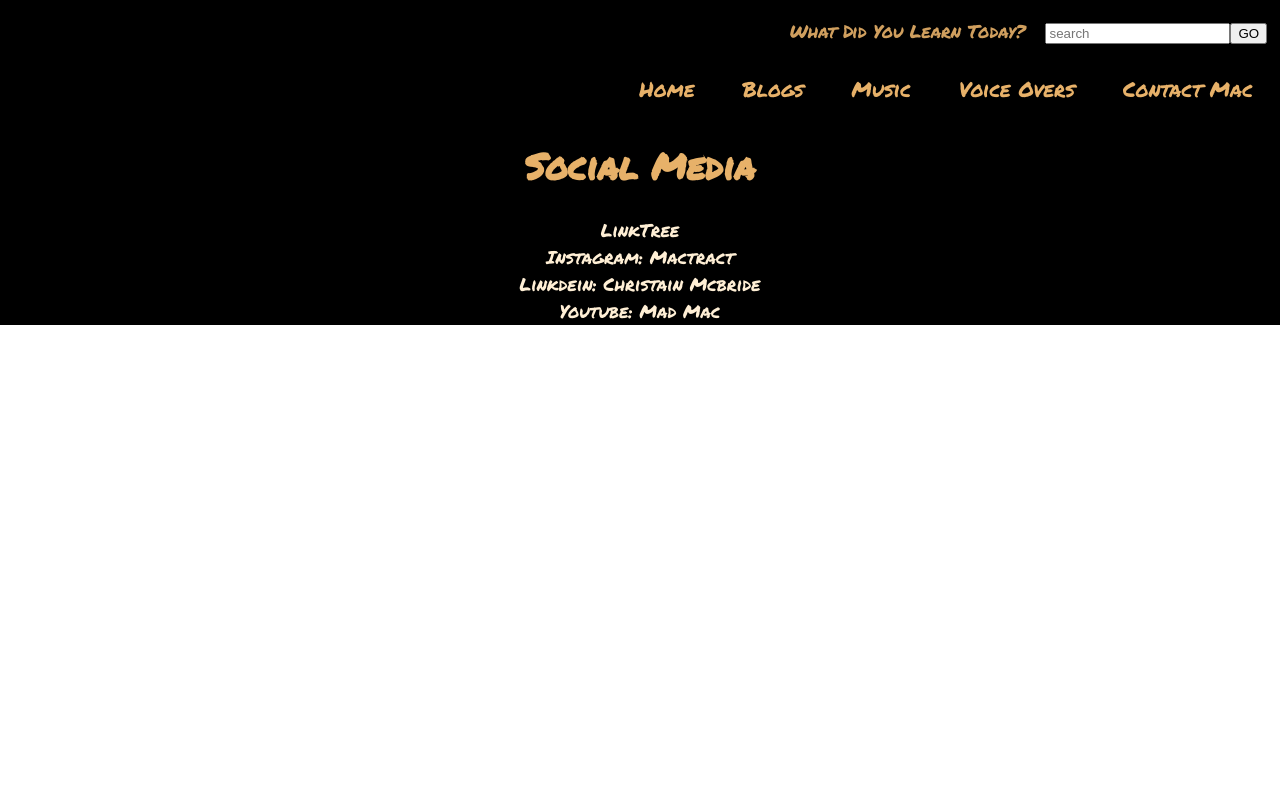
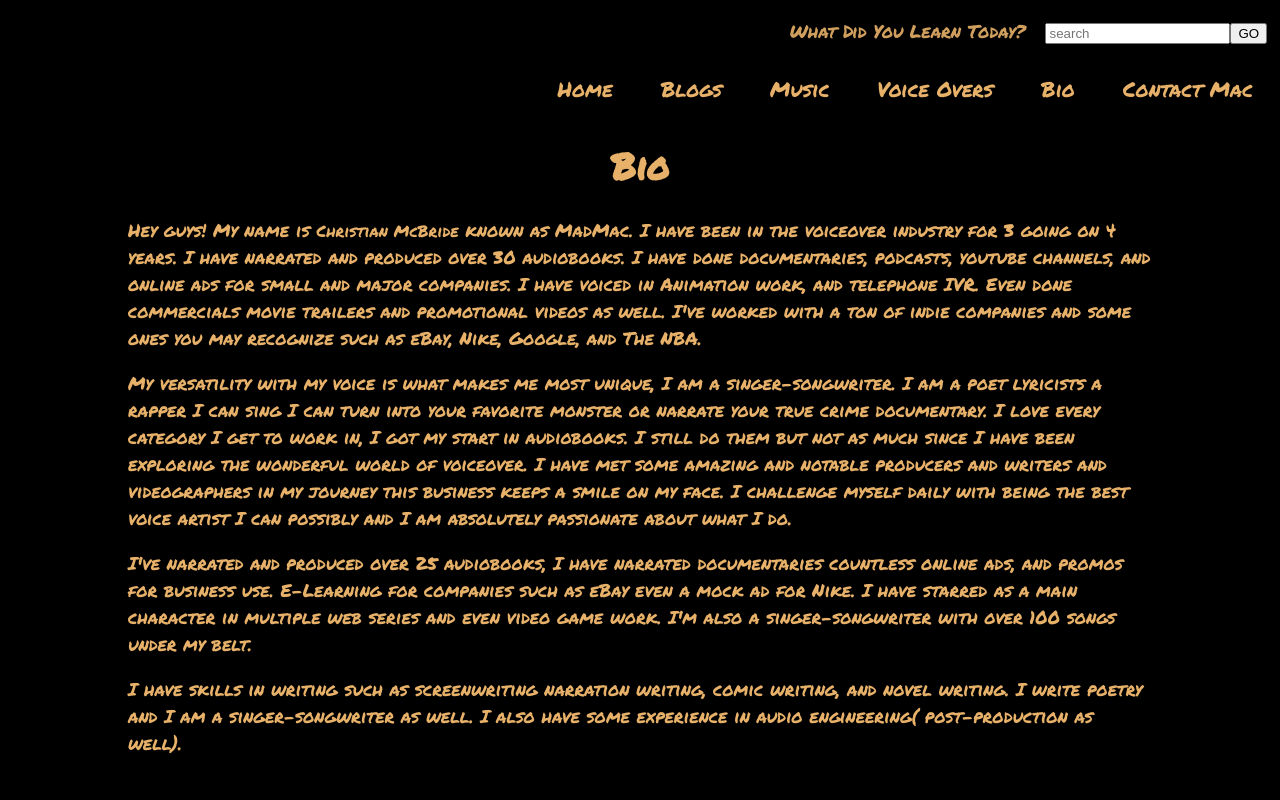
Before and after one commit to Derriel94/superiormindsremake, a React (Vite) app: page /bio in a window 1280 px wide. Shown: the top 800 px of the page. Built offline with nearby package versions, Linux system fonts and the light colour scheme.

Commit message:
finished creating base template for redesign

```diff
--- a/src/App.css
+++ b/src/App.css
@@ -1,4 +1,3 @@
-
 #root {
 
   font-size: 18px;
@@ -6,11 +5,16 @@
    --homeblue: rgba(52,107,201, 1);
    --homegold: rgba(231,177,105,1);
    color:var(--homegold);
-
+}
+body {
+  background-color: black;
 }
 
 .app{
-    background: black;
+    background-color: black;
+    height: 100vh;
+    display: flex;
+    flex-direction: column;
 }
 
 .header {
@@ -89,6 +93,7 @@
 }
 .mainimg{
   box-shadow: inset 20px 20px 20px 20px black;
+ overflow-x: hidden;
 
 }
 .blogs {
@@ -263,6 +268,8 @@
   border-radius: 20px;
   box-shadow: 0px 0px 5px 5px white;
   max-width: 100%;
+  position: relative;
+  z-index: 1;
 }
 
 .slider button {
@@ -317,12 +324,31 @@
   }
 
 }
+
 .Voiceover {
   text-align: center;
 }
+.Bio {
 
+}
+.contact {
+  display: flex;
+  flex-direction: column;
+  justify-content: space-between;
+}
+.contact div textArea{
+
+  height: 200px;
+  width: 300px;
+}
 
 .footer {
+  margin-top: auto;
+  position: relative;
+  z-index: 0;
+  left: 0;
+  right: 0;
+  bottom: 0;
   background-color: black;
 /*  text-align: center;*/
  display: grid;
--- a/src/App.tsx
+++ b/src/App.tsx
@@ -53,7 +53,7 @@
           <a href="https://www.instagram.com/macstract/?hl=af"
            target="_blank"
            rel="noreferrer"
-           style={{textDecoration: "none", color: "papayawhip"}}>Instagram: Mactract
+           style={{textDecoration: "none", color: "papayawhip"}}>Instagram: Macstract
            </a>
         </div>
         <div>
--- a/src/components/Nav.tsx
+++ b/src/components/Nav.tsx
@@ -48,6 +48,11 @@
 		    		animate={{x: 0}}
 		    		transition={{delay: .6, duration: 1, type: "spring", bounce: .2}}
 					><NavLink id="link" to="/voiceover">Voice Overs</NavLink></motion.div>
+					<motion.div
+					initial={{x: -130}}
+		    		animate={{x: 0}}
+		    		transition={{delay: .7, duration: 1, type: "spring", bounce: .2}}
+					><NavLink id="link" to="/bio">Bio</NavLink></motion.div>
 	      			<motion.div
 					initial={{x: -130}}
 		    		animate={{x: 0}}
@@ -65,6 +70,7 @@
 					<div><NavLink id="link" to="/blogs">Blogs</NavLink></div>
 					<div><NavLink id="link" to="/music">Music</NavLink></div>
 					<div><NavLink id="link" to="/voiceover">Voice Overs</NavLink></div>
+					<div><NavLink id="link" to="/bio">Bio</NavLink></div>
 	      			<div><NavLink id="link" to="/contact">Contact Mac</NavLink></div>
 	      		</motion.div>
 	      	</div>
--- /dev/null
+++ b/src/pages/Bio.tsx
@@ -0,0 +1,45 @@
+import {useState} from "react";
+import { motion } from "framer-motion";
+import {Link} from "react-router-dom";
+
+const Bio = ({}: RouterProps) => {
+
+	return (
+		<div style={{textAlign: "left", margin: "0 10%"}} className="Bio">
+				<h1 style={{textAlign: "center"}}>Bio</h1>
+        <p>Hey guys! My name is <span style={{fontSize: "1rem"}}>Christian McBride</span> known as MadMac.
+          I have been in the voiceover industry for 3 going on 4 years.
+          I have narrated and produced over 30 audiobooks.
+          I have done documentaries, podcasts, youtube channels,
+          and online ads for small and major companies.
+          I have voiced in Animation work, and telephone IVR.
+          Even done commercials movie trailers and promotional videos as well.
+          I've worked with a ton of indie companies and some ones you may recognize such as eBay, Nike, Google, and The NBA.</p>
+
+          <p>My versatility with my voice is what makes me most unique,
+          I am a singer-songwriter.
+          I am a poet lyricists a rapper I can sing I can turn into your favorite
+          monster or narrate your true crime documentary.
+          I love every category I get to work in, I got my start in audiobooks.
+          I still do them but not as much since I have been exploring the wonderful world of voiceover.
+          I have met some amazing and notable producers and writers and videographers in my journey this business keeps a smile on my face.
+          I challenge myself daily with being the best voice artist I can possibly and I am absolutely passionate about what I do.</p>
+        <p>
+          I've narrated and produced over 25 audiobooks,
+          I have narrated documentaries countless online ads,
+          and promos for business use.
+          E-Learning for companies such as eBay even a mock ad for Nike.
+          I have starred as a main character in multiple web series and even video game work.
+          I'm also a singer-songwriter with over 100 songs under my belt.
+          </p>
+          <p>
+          I have skills in writing such as screenwriting narration writing,
+          comic writing, and novel writing.
+          I write poetry and I am a singer-songwriter as well.
+          I also have some experience in audio engineering( post-production as well).
+				</p>
+      </div>
+		);
+};
+
+export default Bio;
--- a/src/pages/Contact.tsx
+++ b/src/pages/Contact.tsx
@@ -16,40 +16,37 @@
     console.log(conFom)
   }
 	return (
-		<div className="Contact">
+		<div className="contact">
 			<div style={{textAlign: "center"}}>
 				<h1>Contact Christian</h1>
+			</div>
+			<div className="">
 
-			</div>
-			    <div className="container mt-5">
-
-      <form style={{textAlign:"center", display: "flex", flexDirection: "column",alignItems: "center"}}
+			      <form style={{marginTop: "clamp(30px,20px,50px)", textAlign:"center", display: "flex", flexDirection: "column",alignItems: "center"}}
 			      		onSubmit={onSubmit}>
-        <div className="mb-3">
-          <h4 className="form-h4" htmlFor="name">
+			        <div className="">
+			          <h4 className="" htmlFor="name">
 			            Name
 			          </h4>
 			          <input className="form-control" type="text" id="name" required />
 			        </div>
-        <div className="mb-3">
-          <h4 className="form-h4" htmlFor="email">
+			        <div className="">
+			          <h4 className="" htmlFor="email">
 			            Email
 			          </h4>
 			          <input className="form-control" type="email" id="email" required />
 			        </div>
-        <div className="mb-3">
-          <h4 className="form-h4" htmlFor="message">
+			        <div className="">
+			          <h4 className="" htmlFor="message">
 			            Message
 			          </h4>
-          <textarea className="form-control" id="message" required />
+			          <textArea className="form-control" id="message" required />
 			        </div>
 			        <button className="btn btn-danger" type="submit">
 			          {formStatus}
 			        </button>
 			      </form>
     		</div>
-
-
       </div>
 		);
 };
--- a/src/pages/Home.tsx
+++ b/src/pages/Home.tsx
@@ -10,8 +10,7 @@
 				<motion.img
 				initial={{opacity: 0}}
 				animate={{opacity	:1}}
-				exit={{opacity	:1}}
-				transition={{delay: 1, duration: 2}}
+				transition={{delay: 1, duration: 3}}
 				className	="mainimg"
 				src="./headshot.svg" />
 			</div>
@@ -22,8 +21,7 @@
 							animate={{opacity	:1, marginLeft: "0px"}}
 							exit={{opacity	:1}}
 							transition={{delay: 1, duration: 2}}
-							className="hometextbubble pink"><h2>This will be a knowledge bubble that is pink</h2></motion.div>
-
+							className="hometextbubble pink"><h2>Voice Actor </h2></motion.div>
 						</div>
 						<div style={{display: "flex", alignItems:"center",justifyContent: "space-around"}}>
 						<motion.div
@@ -31,7 +29,7 @@
 							animate={{opacity	:1, marginLeft: "400px"}}
 							exit={{opacity	:1}}
 							transition={{delay: 1, duration: 2}}
-							className="hometextbubble blue"><h2>This will be a knowledge bubble that is blue</h2></motion.div>
+							className="hometextbubble blue"><h2>Singer Songwriter</h2></motion.div>
 
 						</div>
 						<div style={{display: "flex",alignItems:"center",justifyContent: "space-around"}}>
@@ -39,7 +37,7 @@
 							animate={{opacity	:1, marginLeft: "0px"}}
 							exit={{opacity	:1}}
 							transition={{delay: 1, duration: 2}}
-							className="hometextbubble gold"><h2>This will be a knowledge bubble that is gold</h2></motion.div>
+							className="hometextbubble gold"><h2>Creative Writer</h2></motion.div>
 
 	      				</div>
 	      		</div>
--- a/src/router/RouterNav.tsx
+++ b/src/router/RouterNav.tsx
@@ -5,6 +5,7 @@
 import Searched from "./../pages/Searched.tsx";
 import VoiceOver from "./../pages/VoiceOver.tsx";
 import Contact from "./../pages/Contact.tsx";
+import Bio from "./../pages/Bio.tsx";
 
 interface RouterProps {
 
@@ -20,6 +21,7 @@
 		      	<Route path="/searched" element={<Searched />} />
 		      	<Route path="/music" element={<Music />} />
 		      	<Route path="/voiceover" element={<VoiceOver />} />
+		      	<Route path="/bio" element={<Bio />} />
 		      	<Route path="/contact" element={<Contact />} />
 		      	<Route path="/home" element={<Home />} />
 	      	</Routes>
```
Lines whose indentation alone changed are shown as unchanged.
